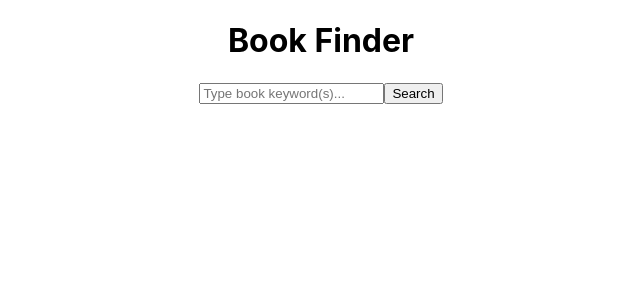
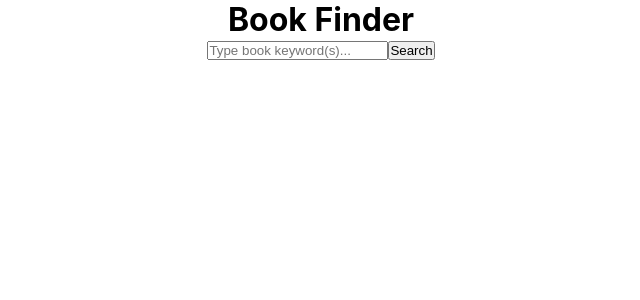
Before and after one commit to eduardoltorres/book-finder, a React (Create React App) app: page / in a window 1280 px wide. Shown: the top 300 px of the page, without its empty margins (319-959 px from the left). Built offline with nearby package versions, Linux system fonts and the light colour scheme.

Commit message:
add styles

```diff
--- a/src/components/App.js
+++ b/src/components/App.js
@@ -10,20 +10,23 @@ class App extends Component {
   addBook = book => {
     const books = { ...this.state.books };
     books[`book${Date.now()}`] = book;
-    // console.log(books);
     this.setState({ books });
   };
 
   render() {
     return (
-      <div>
+      <div className="wrapper">
+        <header>
           <h1>Book Finder</h1>
           <SearchInput addBook={this.addBook} />
-        <ul>
+        </header>
+        <div className="books-container">
+          <ul className="books">
             {Object.keys(this.state.books).map(key => (
               <BookCard key={key} book={this.state.books[key]} />
             ))}
           </ul>
+        </div>
       </div>
     );
   }
--- a/src/components/BookCard.js
+++ b/src/components/BookCard.js
@@ -2,9 +2,14 @@ import React from "react";
 
 const BookCard = props => {
   return (
-    <li>
-      <h1>{props.book.title}</h1>
-      <h3>{props.book.author}</h3>
+    <li className="book">
+      <img
+        className="thumbnail"
+        alt={props.book.title}
+        src={props.book.cover}
+      />
+      <p className="title">{props.book.title}</p>
+      <p className="author">{props.book.author}</p>
     </li>
   );
 };
--- a/src/css/style.css
+++ b/src/css/style.css
@@ -1,3 +1,9 @@
+* {
+  box-sizing: border-box;
+  padding: 0;
+  margin: 0;
+}
+
 body {
   margin: 0;
   padding: 0;
@@ -6,10 +12,34 @@ body {
     sans-serif;
   -webkit-font-smoothing: antialiased;
   -moz-osx-font-smoothing: grayscale;
-  text-align: center;
 }
 
 code {
   font-family: source-code-pro, Menlo, Monaco, Consolas, "Courier New",
     monospace;
 }
+
+ul {
+  list-style: none;
+  margin: 0;
+  padding: 0;
+}
+
+.wrapper {
+  width: 100%;
+  text-align: center;
+}
+
+.books-container {
+  width: 100%;
+}
+
+.books {
+  display: flex;
+  flex-wrap: wrap;
+}
+
+.book {
+  flex: 33%;
+  margin: 20px 0;
+}
```
Lines whose indentation alone changed are shown as unchanged.
